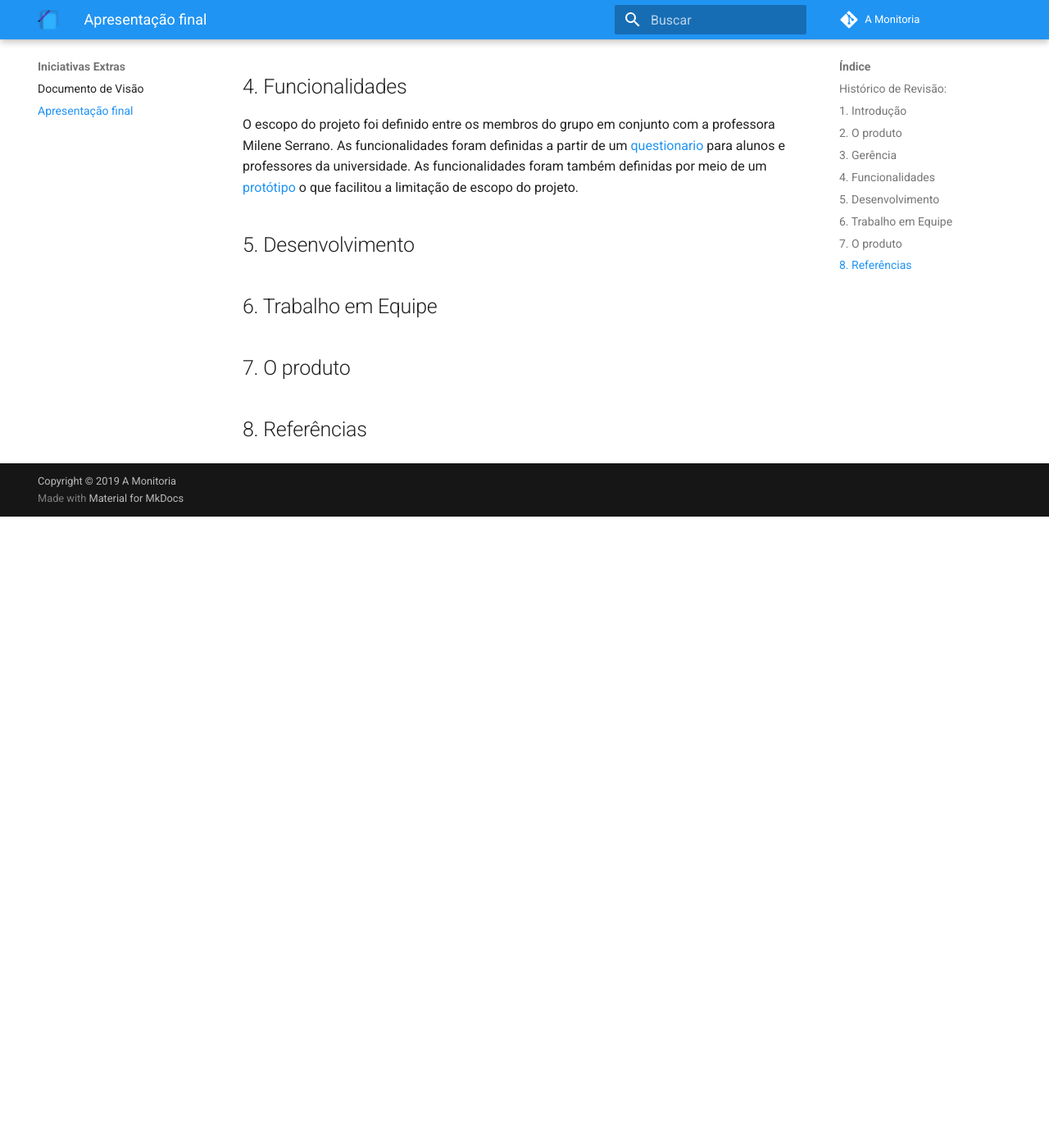
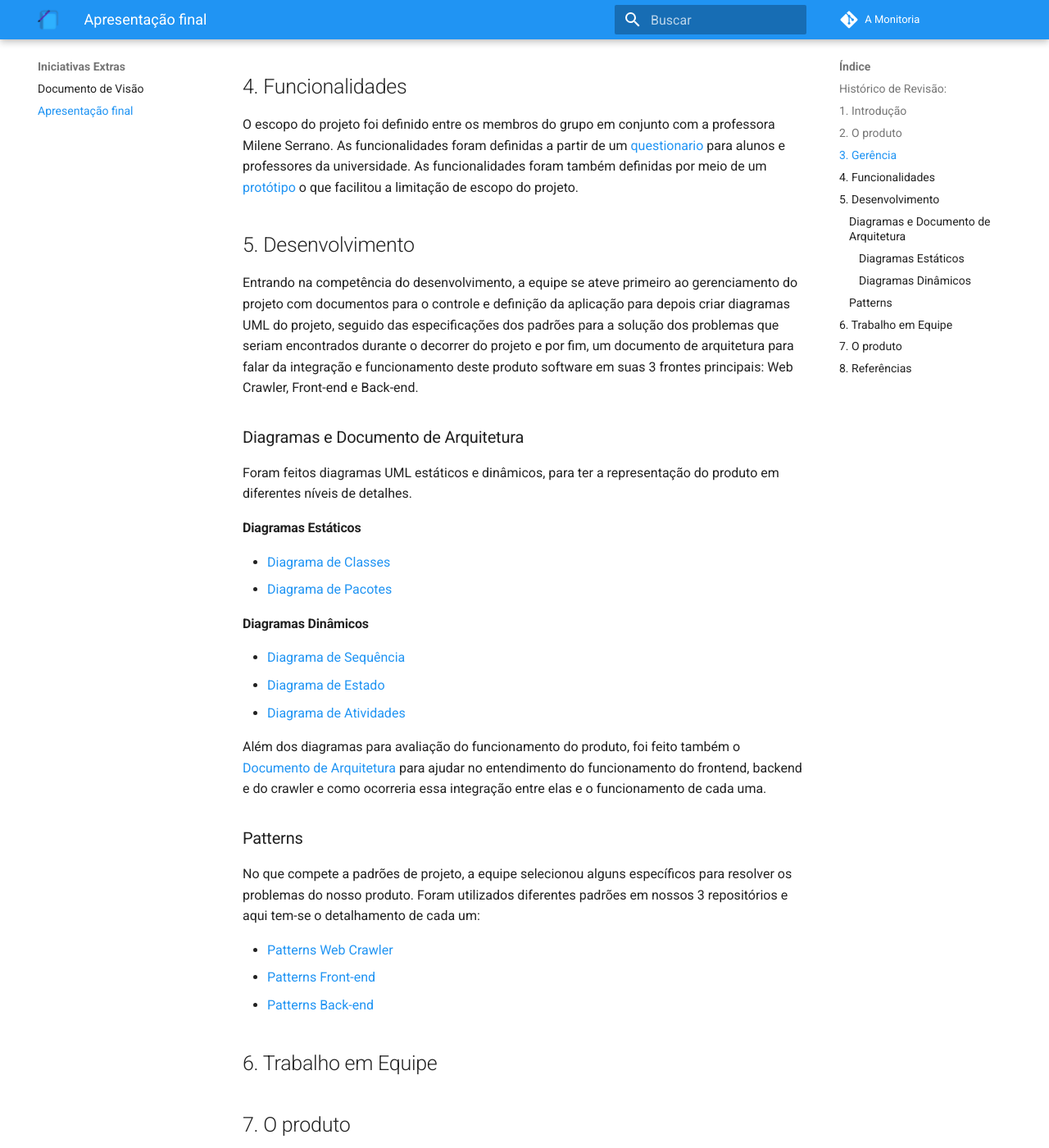
Before and after one commit to 2019-2-arquitetura-desenho/wiki, an MkDocs documentation site: the page built from docs/extras/apresentacao_final.md, in a window 1280 px wide and 1400 px high, scrolled down 1587 px. Shown: the whole window at 82% size. Built offline with MkDocs 1.6.1 and Material for MkDocs 9.7.7, drawn with Linux system fonts in a browser that asks for light colours; comment, search, counter and statistics services are not loaded; old or Windows-style settings are respelled for this version of MkDocs; before the commit the page ends 2217 px from its top, so only the background shows below that.

Commit message:
Adding development info

```diff
--- a/docs/extras/apresentacao_final.md
+++ b/docs/extras/apresentacao_final.md
@@ -33,6 +33,30 @@ O presente tópico busca definir e formalizar as metodologias de trabalho que fo
 O escopo do projeto foi definido entre os membros do grupo em conjunto com a professora Milene Serrano. As funcionalidades foram definidas a partir de um [questionario](https://2019-2-arquitetura-desenho.github.io/wiki/dinamica_seminario_I/Elicitacao/questionario/) para alunos e professores da universidade. As funcionalidades foram também definidas por meio de um [protótipo](https://2019-2-arquitetura-desenho.github.io/wiki/dinamica_seminario_I/Elicitacao/prototipo/) o que facilitou a limitação de escopo do projeto.
 
 ## 5. Desenvolvimento
+Entrando na competência do desenvolvimento, a equipe se ateve primeiro ao gerenciamento do projeto com documentos para o controle e definição da aplicação para depois criar diagramas UML do projeto, seguido das especificações dos padrões para a solução dos problemas que seriam encontrados durante o decorrer do projeto e por fim, um documento de arquitetura para falar da integração e funcionamento deste produto software em suas 3 frontes principais: Web Crawler, Front-end e Back-end.
+
+### Diagramas e Documento de Arquitetura
+
+Foram feitos diagramas UML estáticos e dinâmicos, para ter a representação do produto em diferentes níveis de detalhes.
+
+#### Diagramas Estáticos
+- [Diagrama de Classes](../../dinamica_seminario_III/diagrama_classes/)
+- [Diagrama de Pacotes](../../dinamica_seminario_III/diagrama_pacotes/)
+
+#### Diagramas Dinâmicos
+- [Diagrama de Sequência](../../dinamica_seminario_III/diagrama_seq/)
+- [Diagrama de Estado](../../dinamica_seminario_III/diagrama_de_estados/)
+- [Diagrama de Atividades](../../dinamica_seminario_III/diagrama_de_atividades/)
+
+Além dos diagramas para avaliação do funcionamento do produto, foi feito também o [Documento de Arquitetura](../../dinamica_seminario_V/documento_arquitetura/) para ajudar no entendimento do funcionamento do frontend, backend e do crawler e como ocorreria essa integração entre elas e o funcionamento de cada uma.
+
+### Patterns
+
+No que compete a padrões de projeto, a equipe selecionou alguns específicos para resolver os problemas do nosso produto. Foram utilizados diferentes padrões em nossos 3 repositórios e aqui tem-se o detalhamento de cada um:
+
+- [Patterns Web Crawler](../../dinamica_seminario_IV/webcrawler_patterns/)
+- [Patterns Front-end](../../dinamica_seminario_IV/front-end_patterns/)
+- [Patterns Back-end](../../dinamica_seminario_IV/back-end_patterns/)
 
 ## 6. Trabalho em Equipe
 
```
